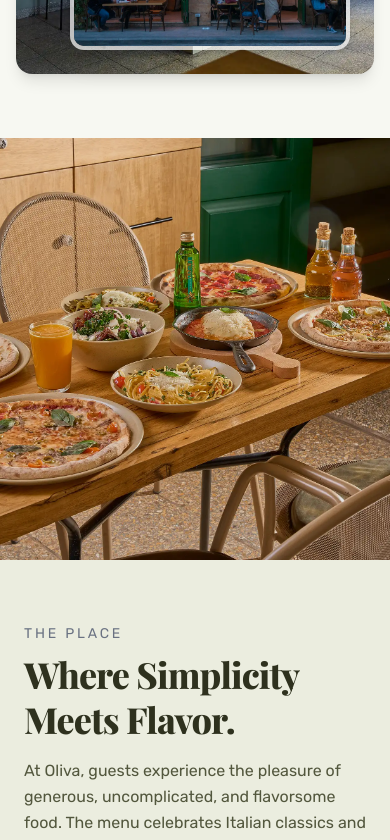
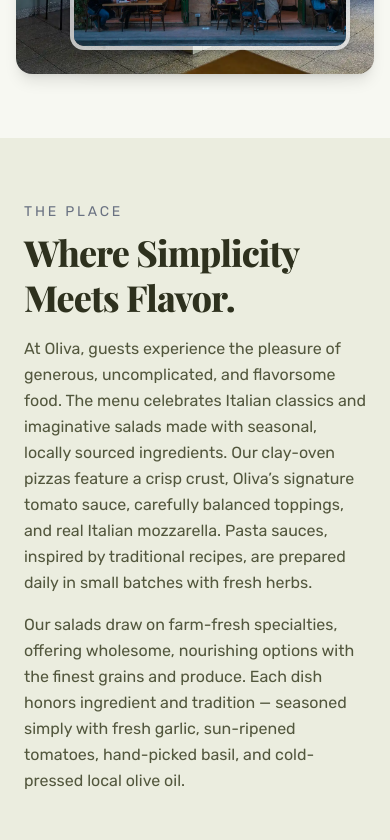
Before and after one commit to OmarZeidan/olivajordan, a Next.js app: page / in a window 390 px wide. Shown: the part 1580-2420 px from the top of the page. Built offline with nearby package versions, Linux system fonts and the light colour scheme; no server answers; a web font is replaced by a local one.

Commit message:
fix: small styleing fix order for a better flow

```diff
--- a/components/section-the-place.tsx
+++ b/components/section-the-place.tsx
@@ -16,7 +16,7 @@
           whileInView={{ opacity: 1, scale: 1 }}
           transition={{ duration: 1, ease: [0.16, 1, 0.3, 1] }}
           viewport={{ once: true, amount: 0.3 }}
-          className="relative h-[50vh] md:h-auto"
+          className="relative h-[50vh] md:h-auto max-md:order-1"
         >
           <Image
             src="/images/image-oliva-food-on-table.webp"
```
